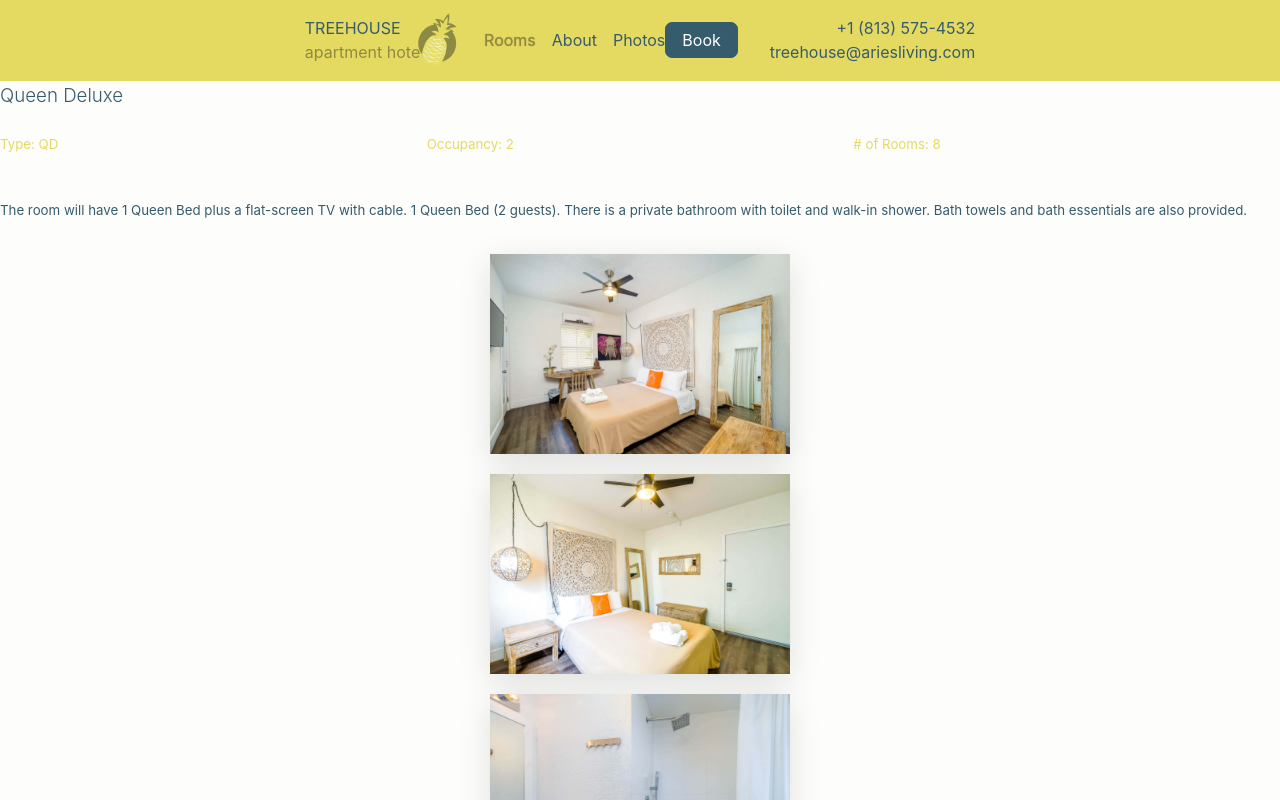
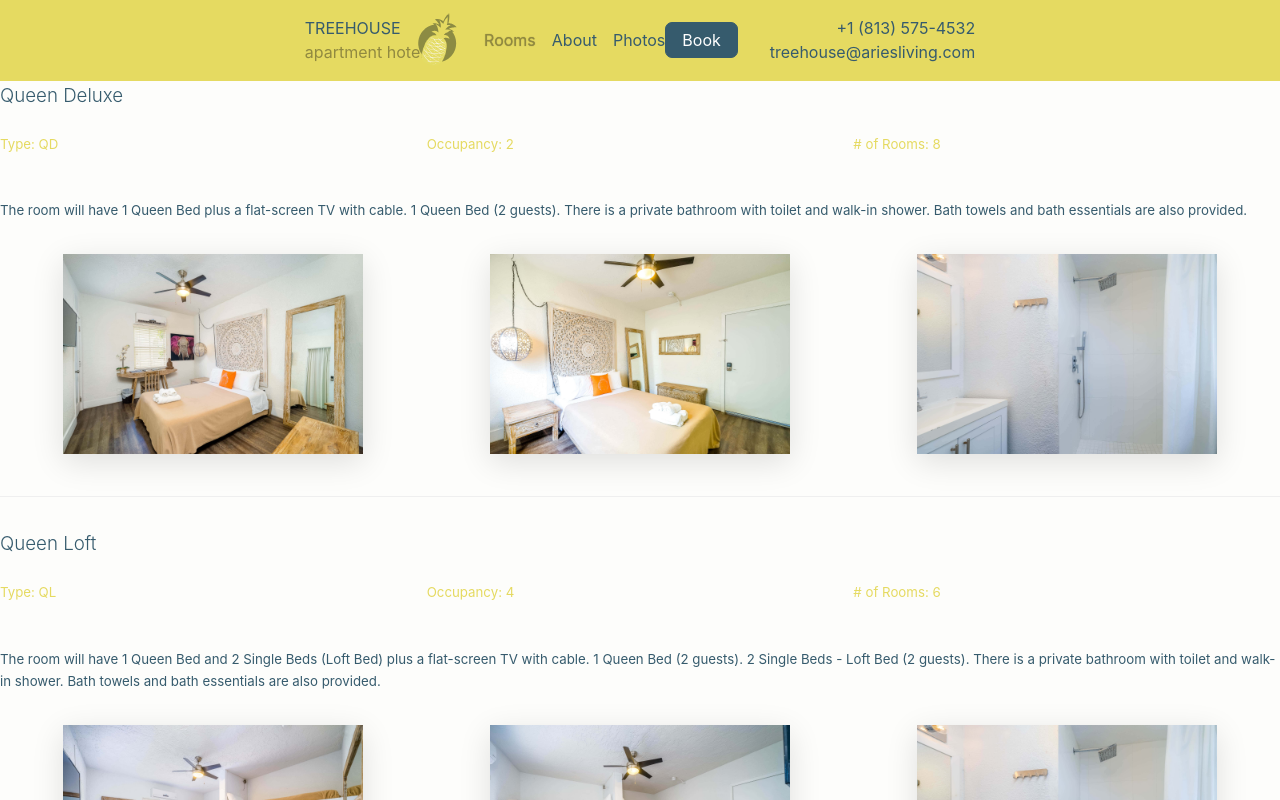
Before and after one commit to dmartss/treehouse-by-aries, a Next.js app: page /rooms in a window 1280 px wide. Shown: the top 800 px of the page. Built offline with nearby package versions, Linux system fonts and the light colour scheme; a web font is replaced by a local one.

Commit message:
remove other areas from rooms

```diff
--- a/components/rooms.js
+++ b/components/rooms.js
@@ -9,15 +9,17 @@ export default function Rooms() {
   return (
     <Container role="main" wide dotBackground>
       <Container center padding>
-        {rooms.map(({ name, type, occupancy, quantity, description, images }) => (
+        {rooms.map(
+          ({ name, type, occupancy, quantity, description, images }) =>
+            description && (
               <div className="room" key={name}>
                 <h3 className="mute fw3">{name}</h3>
                 <div className="info title">
-              {type && <h5 className="fw4">Type: {type}</h5>}
-              {occupancy && <h5 className="fw4">Occupancy: {occupancy}</h5>}
-              {quantity && <h5 className="fw4"># of Rooms: {quantity}</h5>}
+                  <h5 className="fw4">Type: {type}</h5>
+                  <h5 className="fw4">Occupancy: {occupancy}</h5>
+                  <h5 className="fw4"># of Rooms: {quantity}</h5>
                 </div>
-            {description && <h5 className="mute fw4">{description}</h5>}
+                <h5 className="mute fw4">{description}</h5>
                 <div className="images">
                   {images.map(({ src }) => (
                     <Image
@@ -68,7 +70,8 @@ export default function Rooms() {
                   }
                 `}</style>
               </div>
-        ))}
+            )
+        )}
       </Container>
     </Container>
   )
```
Lines whose indentation alone changed are shown as unchanged.
